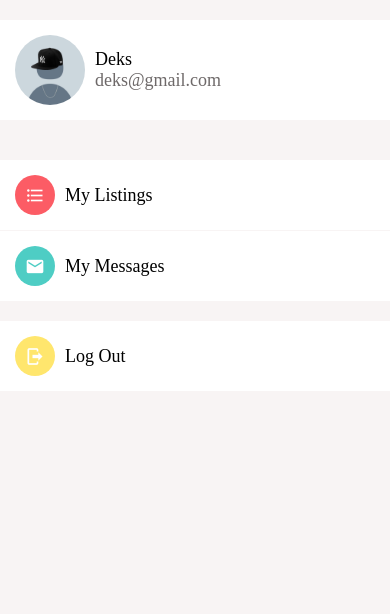
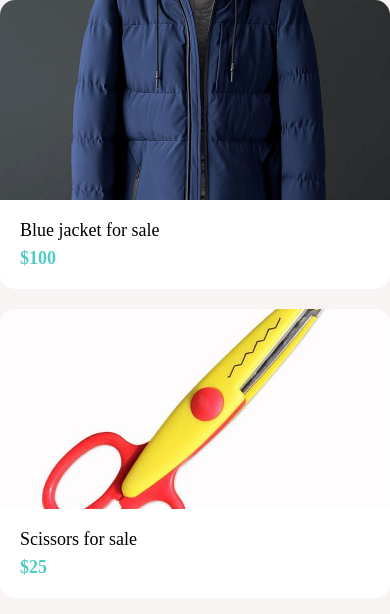
Before and after one commit to DejanJovovic/DoneMarketplace, a React Native app in the folder DoneWithMarketPlace/: screen / in a window 390 px wide. Shown: the top 614 px of the page. Built offline with nearby package versions, Linux system fonts and the light colour scheme.

Commit message:
listings screen displays the products for sale

```diff
--- a/DoneWithMarketPlace/App.js
+++ b/DoneWithMarketPlace/App.js
@@ -10,7 +10,8 @@
 import Screen from "./app/components/screen";
 import ListItem from "./app/components/ListItem";
 import AccountScreen from "./app/screens/AccountScreen";
+import ListingsScreen from "./app/screens/ListingsScreen";
 
 export default function App() {
-  return <AccountScreen></AccountScreen>;
+  return <ListingsScreen></ListingsScreen>;
 }
--- a/DoneWithMarketPlace/app/components/Screen.js
+++ b/DoneWithMarketPlace/app/components/Screen.js
@@ -2,7 +2,7 @@
 import Constants from "expo-constants";
 import { SafeAreaView, StyleSheet } from "react-native";
 
-function Screen({ children, style }) {
+function screen({ children, style }) {
   return <SafeAreaView style={[styles.screen, style]}>{children}</SafeAreaView>;
 }
 
@@ -13,4 +13,4 @@
   },
 });
 
-export default Screen;
+export default screen;
--- /dev/null
+++ b/DoneWithMarketPlace/app/screens/ListingsScreen.js
@@ -0,0 +1,46 @@
+import React from "react";
+import Screen from "../components/screen";
+import { FlatList, StyleSheet } from "react-native";
+import Card from "../components/Card";
+import colors from "../config/colors";
+
+const listings = [
+  {
+    id: 1,
+    title: "Blue jacket for sale",
+    price: 100,
+    image: require("../assets/jacket.png"),
+  },
+  {
+    id: 2,
+    title: "Scissors for sale",
+    price: 25,
+    image: require("../assets/scissors.png"),
+  },
+];
+function ListingsScreen(props) {
+  return (
+    <Screen style={styles.screen}>
+      <FlatList
+        data={listings}
+        keyExtractor={(listing) => listing.id.toString()}
+        renderItem={({ item }) => (
+          <Card
+            title={item.title}
+            subTitle={"$" + item.price}
+            image={item.image}
+          />
+        )}
+      />
+    </Screen>
+  );
+}
+
+const styles = StyleSheet.create({
+  screen: {
+    padding: 20,
+    backgroundColor: colors.light,
+  },
+});
+
+export default ListingsScreen;
```
Also changed, not shown: DoneWithMarketPlace/app/assets/scissors.png (added).
